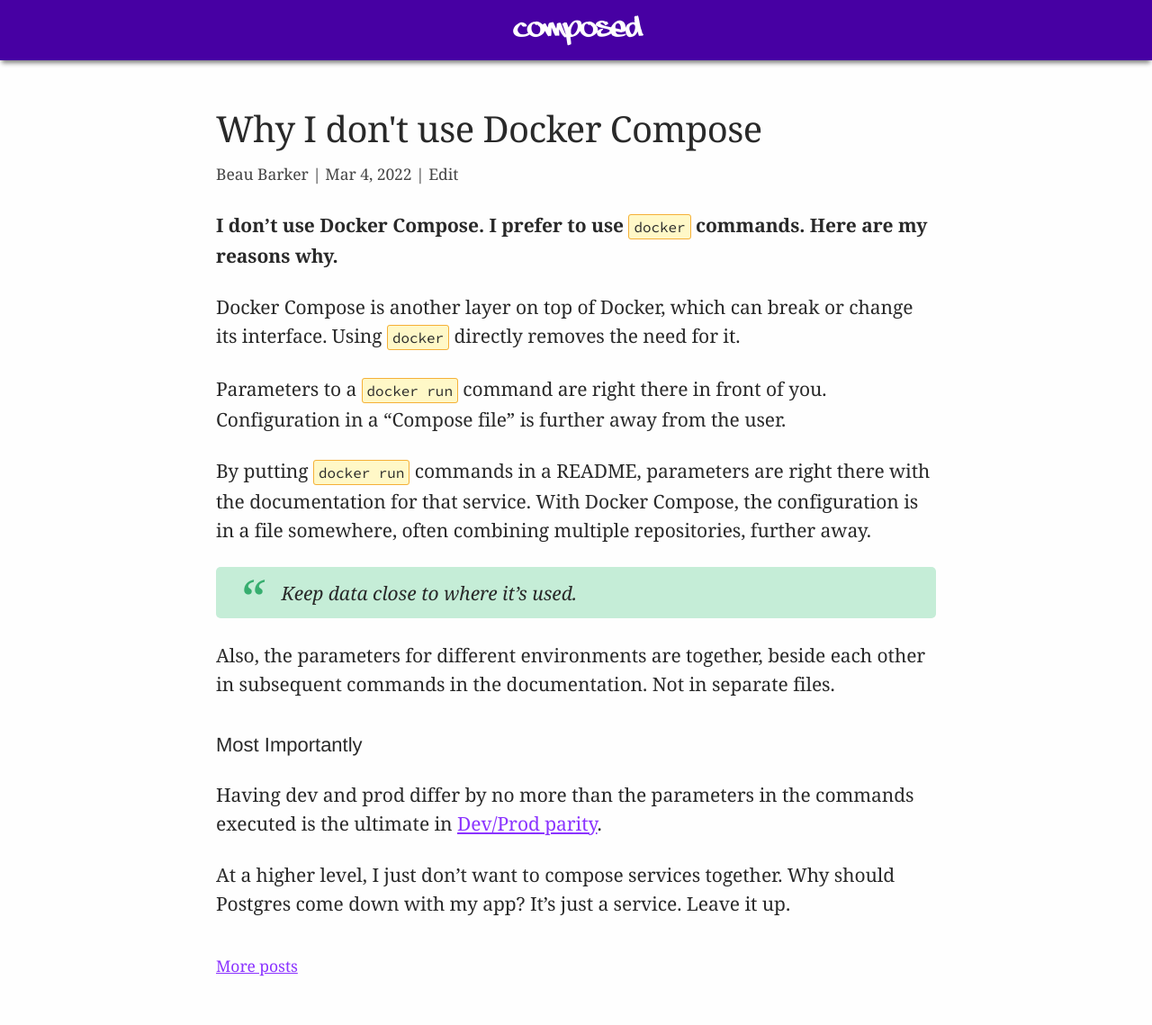
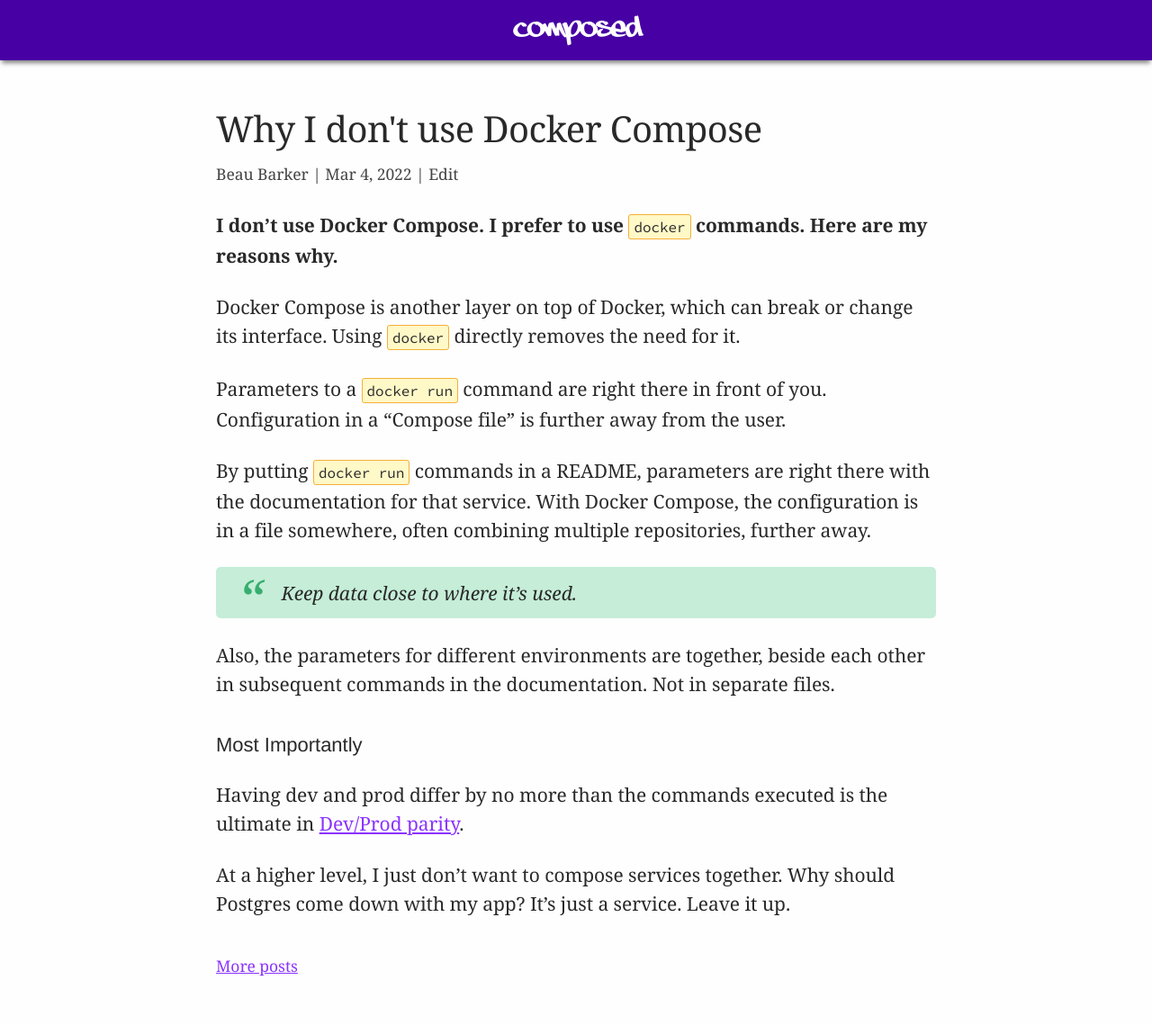
Before and after one commit to explodinglabs/explodinglabs.github.io, a Jekyll site: the page built from docs/_posts/2022-03-04-docker-compose.markdown, in a window 1280 px wide. Shown: the whole page at 90% size. Built offline with Jekyll 4.4.1, drawn with Linux system fonts in a browser that asks for light colours.

Commit message:
Update 2022-03-04-docker-compose.markdown

```diff
--- a/docs/_posts/2022-03-04-docker-compose.markdown
+++ b/docs/_posts/2022-03-04-docker-compose.markdown
@@ -23,7 +23,7 @@
 
 ## Most Importantly
 
-Having dev and prod differ by no more than the parameters in the commands executed is the ultimate in
+Having dev and prod differ by no more than the commands executed is the ultimate in
 [Dev/Prod parity](https://12factor.net/dev-prod-parity).
 
 At a higher level, I just don’t want to compose services together. Why should
```
